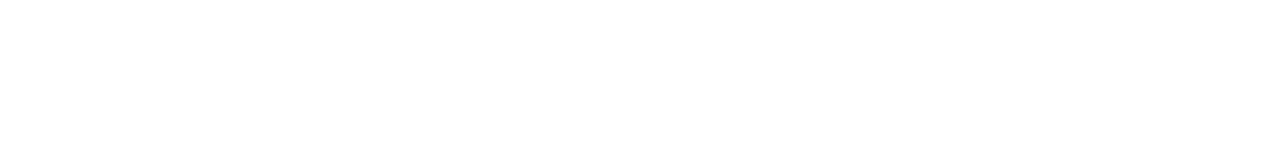
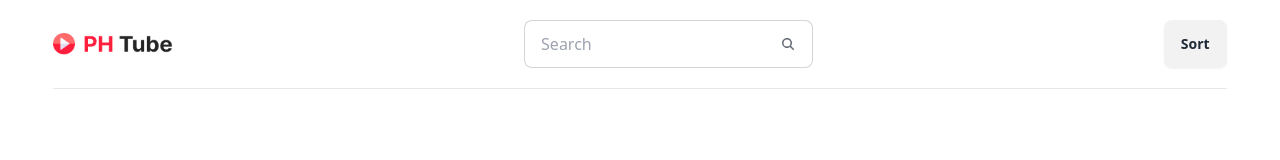
Before and after one commit to golamsarwar96/ph-tube, a plain HTML site: page index.html in a window 1280 px wide. Drawn offline with nearby package versions, Linux system fonts and the light colour scheme.

Commit message:
navbar created

```diff
--- a/index.html
+++ b/index.html
@@ -1,13 +1,34 @@
 <!DOCTYPE html>
-<html lang="en">
+<html lang="en" data-theme="light">
 <head>
     <meta charset="UTF-8">
     <meta name="viewport" content="width=device-width, initial-scale=1.0">
     <title>PH TUBE</title>
+    <!--DaisyUi-->
+    <link href="https://cdn.jsdelivr.net/npm/daisyui@latest/dist/full.min.css" rel="stylesheet" type="text/css" />
+    <script src="https://cdn.tailwindcss.com"></script>
+    <link rel="stylesheet" href="styles.css">
 </head>
 <body>
-    <header>
-
+    <header class="">
+        <nav class="w-11/12 mx-auto py-5 flex justify-between items-center border-b">
+            <div class="logo w-[120px]">
+                <img src="./design/Logo.png" alt="">
+            </div>
+            <div class="search">
+                <label class="input input-bordered flex items-center gap-2">
+                    <input type="text" class="grow" placeholder="Search" />
+                    <svg xmlns="http://www.w3.org/2000/svg" viewBox="0 0 16 16" fill="currentColor" class="h-4 w-4 opacity-70">
+                        <path fill-rule="evenodd"
+                            d="M9.965 11.026a5 5 0 1 1 1.06-1.06l2.755 2.754a.75.75 0 1 1-1.06 1.06l-2.755-2.754ZM10.5 7a3.5 3.5 0 1 1-7 0 3.5 3.5 0 0 1 7 0Z"
+                            clip-rule="evenodd" />
+                    </svg>
+                </label>
+            </div>
+            <div class="sort">
+                <button class="btn">Sort</button>
+            </div>
+        </nav>
     </header>
     <main>
 
--- /dev/null
+++ b/tailwind.config.js
@@ -0,0 +1,8 @@
+/** @type {import('tailwindcss').Config} */
+module.exports = {
+  content: ["./src/**/*.{html,js}"],
+  theme: {
+    extend: {},
+  },
+  plugins: [],
+};
```
Also changed, not shown: styles.css (added).
